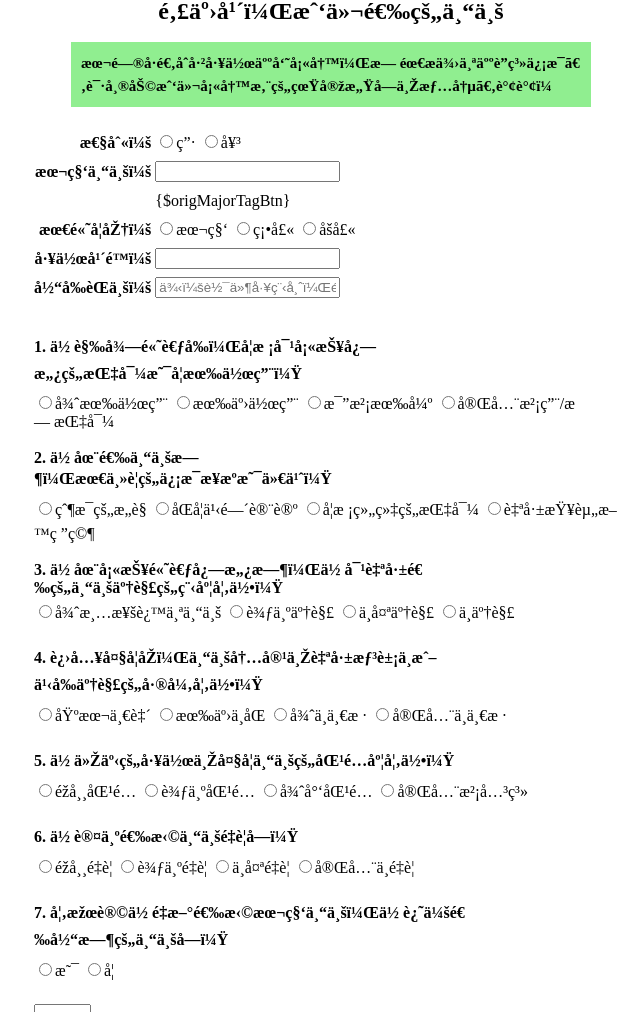
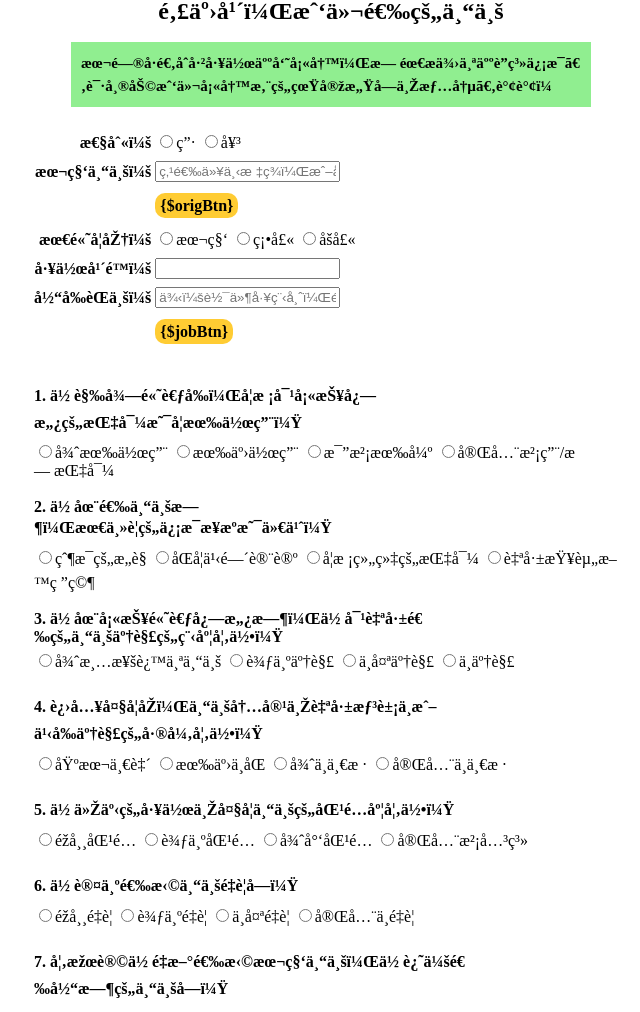
Before and after one commit to RichardWuTry/Utility, a PHP site: page /DbName/Tpl/Major/research.html in a window 1280 px wide. Shown: the top 1012 px of the page, without its empty margins (309-949 px from the left). Run offline with PHP 8.4, Linux system fonts and the light colour scheme; some libraries are stand-ins or nearby versions.

Commit message:
finish tag button app

```diff
--- a/Lib/Action/MajorAction.class.php
+++ b/Lib/Action/MajorAction.class.php
@@ -6,9 +6,13 @@
 						->field("major, job, choose_major")
 						->select()) {
 			$origMajorBtnArray = $this->genTagArray($tagBtnRecords, 'major');
+			$jobBtnArray = $this->genTagArray($tagBtnRecords, 'job');
+			$chooseMajorBtnArray = $this->genTagArray($tagBtnRecords, 'choose_major');
 
+			$this->assign('origMajorBtnArray', $origMajorBtnArray);
+			$this->assign('jobBtnArray', $jobBtnArray);
+			$this->assign('chooseMajorBtnArray', $chooseMajorBtnArray);
 		}
-		$this->assign('origMajorBtnArray', $origMajorBtnArray);
 
 		$this->display();
     }
--- a/Public/css/major.css
+++ b/Public/css/major.css
@@ -78,3 +78,17 @@
 	left:0;
 	top:0;
 }
+
+#origMajorBtns, #jobBtns {
+	width: 350px;
+}
+
+.tagBtn {
+	display: inline-block;
+	padding:0px 5px;
+	margin:5px 5px 5px 0px;
+	background-color: #FFCC33;
+	cursor: pointer;
+	font-weight: bold;
+	border-radius: 10px;
+}
--- a/Tpl/Major/research.html
+++ b/Tpl/Major/research.html
@@ -175,6 +175,19 @@
             success:	showResponse,  // post-submit callback
             dataType:	'json'
         });
+
+		$('#origMajorBtns .tagBtn').click(function(){
+			var tagName = $(this).text();
+			$('#major').val(tagName);
+		});
+
+		$('#jobBtns .tagBtn').click(function(){
+			$('#job').val($(this).text());
+		});
+
+		$('#chooseMajorBtns .tagBtn').click(function(){
+			$('#choose_major').val($(this).text());
+		});
 	}
 
 	function showResponse(data) {
@@ -210,7 +223,7 @@
 			<tr>
 				<th>本科专业：</th>
 				<td>
-					<input name="major" id="major" type="text" />
+					<input name="major" id="major" type="text" placeholder="点选以下标签，或填写"/>
 				</td>
 				<td>
 					<span id="major_help" class="help"></span>
@@ -218,7 +231,11 @@
 			</tr>
 			<tr>
 				<th></th>
-				<td>{$origMajorTagBtn}</td>
+				<td id="origMajorBtns">
+					<foreach name="origMajorBtnArray" item="origBtn">
+						<span class="tagBtn">{$origBtn}</span>
+					</foreach>
+				</td>
 			</tr>
 			<tr>
 				<th>最高学历：</th>
@@ -247,6 +264,14 @@
 				</td>
 				<td>
 					<span id="job_help" class="help"></span>
+				</td>
+			</tr>
+			<tr>
+				<th></th>
+				<td id="jobBtns">
+					<foreach name="jobBtnArray" item="jobBtn">
+						<span class="tagBtn">{$jobBtn}</span>
+					</foreach>
 				</td>
 			</tr>
 		</table>
@@ -350,10 +375,16 @@
 			</tr>
 			<tr class="additional">
 				<td colspan="2">
-					<input id="choose_major" name="choose_major" type="text" />
+					<input id="choose_major" name="choose_major" type="text" placeholder="点选以下标签，或填写" />
 				</td>
 			</tr>
-
+			<tr class="additional">
+				<td id="chooseMajorBtns" colspan="2">
+					<foreach name="chooseMajorBtnArray" item="chooseMajorBtn">
+						<span class="tagBtn">{$chooseMajorBtn}</span>
+					</foreach>
+				</td>
+			</tr>
 
 			<tr class="additional">
 				<th>9. 你想选择其他专业的原因是</th>
```
